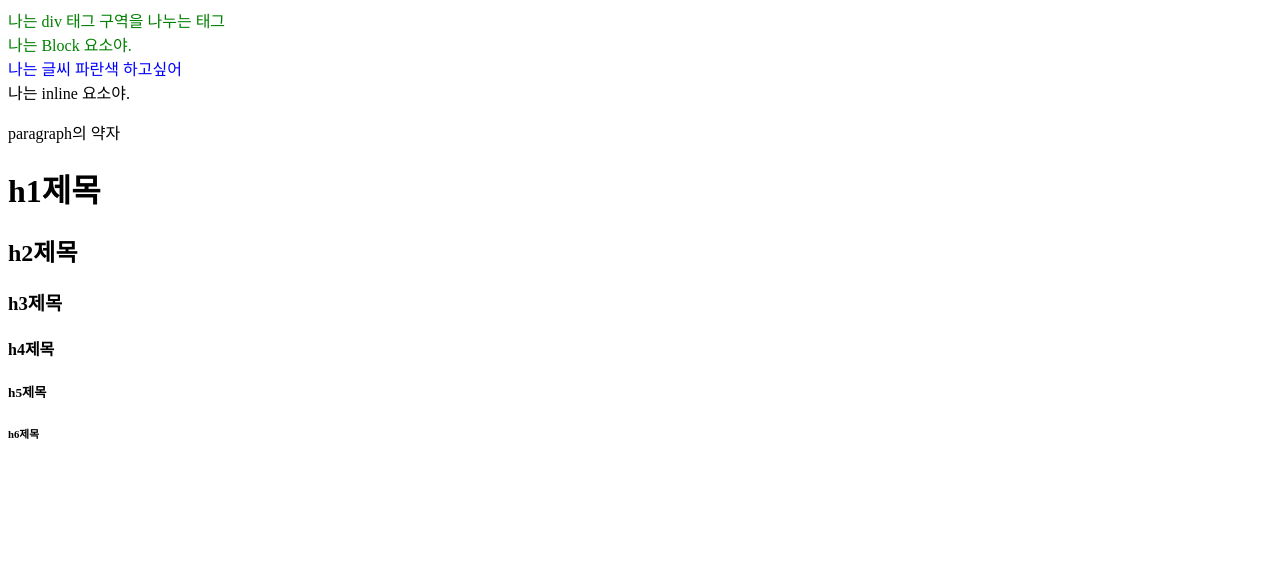
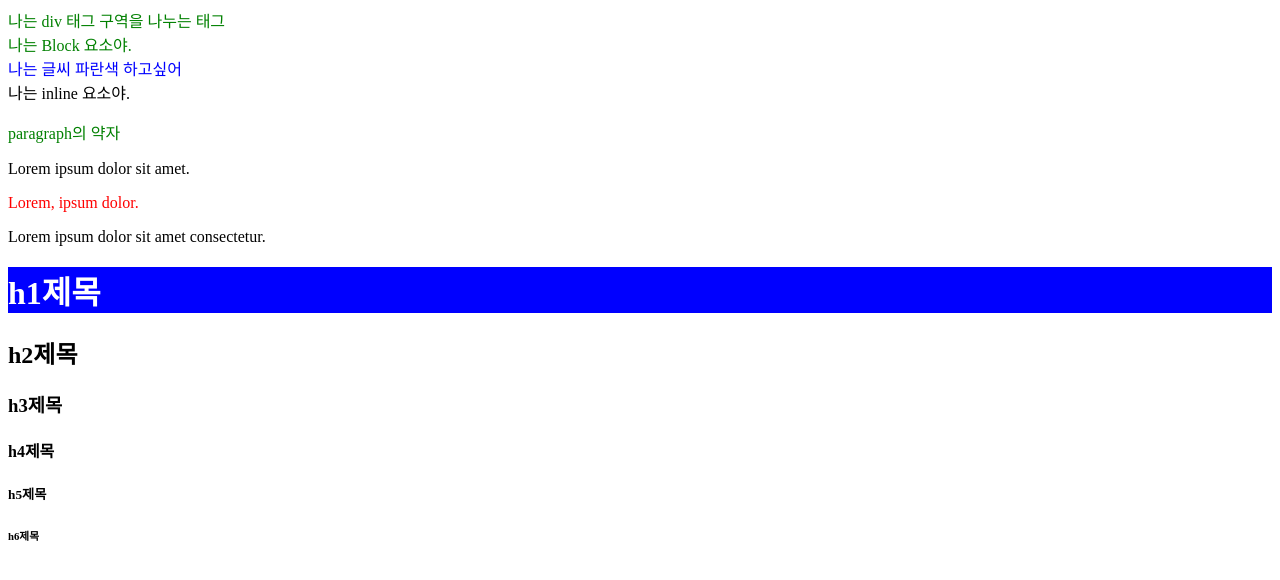
Before and after one commit to dahyunJJ/bigdata_html, a plain HTML site: page 태그연습/tag.html in a window 1280 px wide. Drawn offline with Linux system fonts and the light colour scheme.

Commit message:
💄 p태그 글씨 색상 변경

```diff
--- a/태그연습/tag.html
+++ b/태그연습/tag.html
@@ -9,8 +9,25 @@
   div {
     color: green;
   }
+
+  /* class를 사용할 때는 앞에 .을 붙여준다. */
+  /* class는 중복 가능 */
   .text-blue {
     color: blue;
+  }
+  .text-red {
+    color: red;
+  }
+
+  /* id를 사용할 때는 앞에 #을 붙여준다. */
+  /* id는 중복 불가능. 무조건 하나만 -> css 스타일링 할 때는 id보다 class를 사용한다. */
+  /* class < id 우선 적용 */
+  #bg-blue {
+    background-color: blue;
+    color: #fff;
+  }
+  #text-green {
+    color: green;
   }
 </style>
 <body>
@@ -28,10 +45,13 @@
   </span>
 
   <!-- 글 본문을 작성할 때 많이 사용하는 태그 -->
-  <p>paragraph의 약자</p>
+  <p class="text-red" id="text-green">paragraph의 약자</p>
+  <p>Lorem ipsum dolor sit amet.</p>
+  <p class="text-red">Lorem, ipsum dolor.</p>
+  <p>Lorem ipsum dolor sit amet consectetur.</p>
 
   <!-- Heading Tag : h1 ~ h3을 가장 많이 사용한다. -->
-  <h1>h1제목</h1>
+  <h1 id="bg-blue">h1제목</h1>
   <h2>h2제목</h2>
   <h3>h3제목</h3>
   <h4>h4제목</h4>
```
